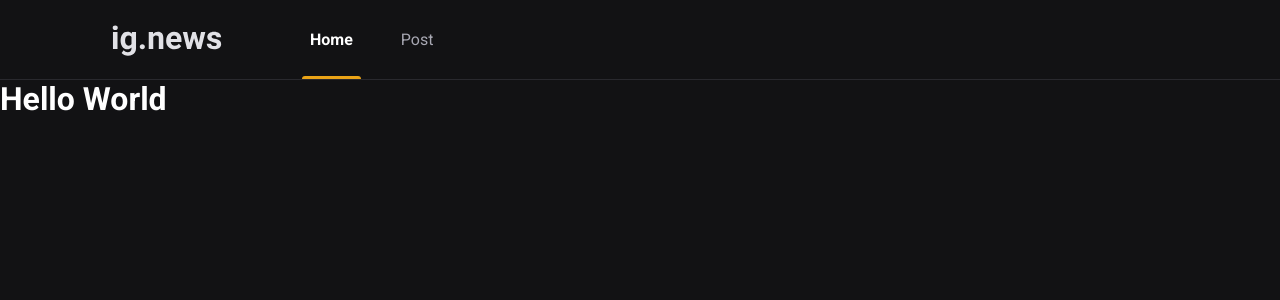
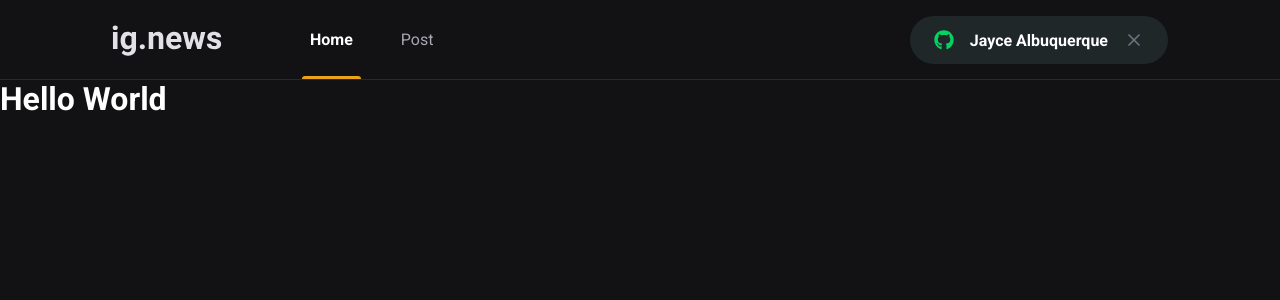
Before and after one commit to jaycealbuquerque/ignews, a Next.js app: page / in a window 1280 px wide. Shown: the top 300 px of the page. Built offline with nearby package versions, Linux system fonts and the light colour scheme.

Commit message:
cria componente singInButton

```diff
--- a/package.json
+++ b/package.json
@@ -12,6 +12,7 @@
     "next": "11.0.1",
     "react": "17.0.2",
     "react-dom": "17.0.2",
+    "react-icons": "^4.2.0",
     "sass": "^1.37.2"
   },
   "devDependencies": {
--- a/src/components/Header/index.tsx
+++ b/src/components/Header/index.tsx
@@ -1,3 +1,4 @@
+import { SingInButton } from '../SingInButton';
 import styles from './styles.module.scss';
 
 export function Header () {
@@ -9,6 +10,7 @@
           <a className={styles.active}>Home</a>
           <a>Post</a>
         </nav>
+        <SingInButton />
       </div>
     </header>
   );
--- a/src/components/Header/styles.module.scss
+++ b/src/components/Header/styles.module.scss
@@ -50,4 +50,8 @@
       }
     }
   }
+
+  button {
+    margin-left: auto;
+  }
 }
--- /dev/null
+++ b/src/components/SingInButton/index.tsx
@@ -0,0 +1,27 @@
+import {FaGithub} from 'react-icons/fa';
+import {FiX} from 'react-icons/fi';
+
+import styles from './styles.module.scss';
+
+export function SingInButton (){
+  const isUserLoggedIn = true;
+
+  return isUserLoggedIn ? (
+    <button
+      type="button "
+      className={styles.singInButton}
+    >
+      <FaGithub color="#04d361"/>
+      Jayce Albuquerque
+      <FiX color="#737380" className={styles.closeIcon}/>
+    </button>
+  ) : (
+    <button
+      type="button "
+      className={styles.singInButton}
+    >
+      <FaGithub color="#eba417"/>
+      Sing in with Github
+    </button>
+  );
+}
--- /dev/null
+++ b/src/components/SingInButton/styles.module.scss
@@ -0,0 +1,33 @@
+.singInButton {
+  height: 3rem;
+  border-radius: 3rem;
+  background: var(--gray-850);
+  border: 0;
+  padding: 0 1.5rem;
+
+  display: flex;
+  align-items: center;
+  justify-content: center;
+
+  color: var(--white);
+  font-weight: bold;
+
+  svg {
+    width: 20px;
+    height: 20px;
+  }
+
+  svg:first-child {
+    margin-right: 1rem;
+  }
+
+  svg.closeIcon {
+    margin-left: 1rem;
+  }
+
+  transition: filter 0.2s;
+
+  &:hover {
+    filter: brightness(0.8);
+  }
+}
--- a/src/styles/global.scss
+++ b/src/styles/global.scss
@@ -9,6 +9,7 @@
   --gray-100: #e1e1e6;
   --gray-300: #a8a8b3;
   --gray-800: #29292e;
+  --gray-850: #1f2729;
   --gray-900: #121214;
 
   --cyan-500: #61dafb;
```
Also changed, not shown: 1 other file (tests, documents, lock files or other folders).
